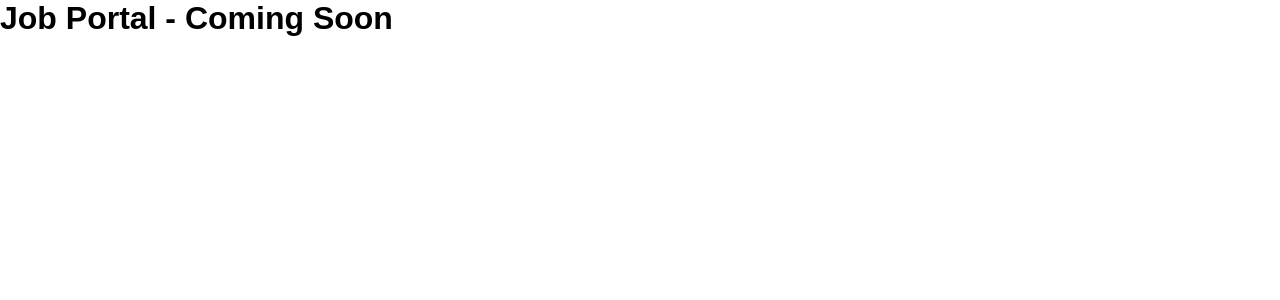
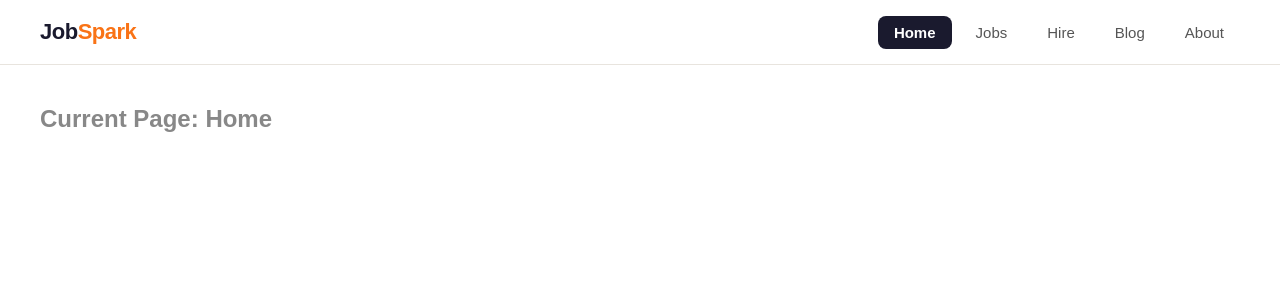
Before and after one commit to omsamurai/vacancy, a React (Create React App) app in the folder frontend/: page / in a window 1280 px wide. Shown: the top 300 px of the page. Built offline with nearby package versions, Linux system fonts and the light colour scheme.

Commit message:
added: navbar

```diff
--- a/frontend/src/App.js
+++ b/frontend/src/App.js
@@ -1,7 +1,21 @@
+import { useState } from "react";
+import Navbar from "./components/Navbar";
+
 function App() {
+
+  // This controls which page is currently shown
+  // We'll use this to render different pages later
+  const [page, setPage] = useState("Home");
+
   return (
     <div>
-      <h1>Job Portal - Coming Soon</h1>
+      {/* Navbar is always visible on every page */}
+      <Navbar page={page} setPage={setPage} />
+
+      {/* Temporary — just to confirm clicking nav works */}
+      <h2 style={{ padding: "40px", color: "#888" }}>
+        Current Page: {page}
+      </h2>
     </div>
   );
 }
--- /dev/null
+++ b/frontend/src/components/Navbar.js
@@ -0,0 +1,85 @@
+import { useState } from "react";
+
+// Navbar receives two props:
+// - page: the currently active page (e.g. "Home")
+// - setPage: function to change the active page
+function Navbar({ page, setPage }) {
+
+  // All the navigation links in order
+  const links = ["Home", "Jobs", "Hire", "Blog", "About"];
+
+  return (
+    <nav style={styles.nav}>
+
+      {/* LOGO — clicking it always goes back to Home */}
+      <div style={styles.logo} onClick={() => setPage("Home")}>
+        Job<span style={styles.logoHighlight}>Spark</span>
+      </div>
+
+      {/* NAV LINKS — loop through links array and render each */}
+      <ul style={styles.navList}>
+        {links.map(link => (
+          <li key={link}>
+            <button
+              style={styles.navBtn(page === link)}
+              onClick={() => setPage(link)}
+            >
+              {link}
+            </button>
+          </li>
+        ))}
+      </ul>
+
+    </nav>
+  );
+}
+
+// ─────────────────────────────────────────
+// STYLES
+// ─────────────────────────────────────────
+const styles = {
+  nav: {
+    display: "flex",
+    alignItems: "center",
+    justifyContent: "space-between",
+    padding: "0 40px",
+    height: "65px",
+    background: "#ffffff",
+    borderBottom: "1px solid #e8e4de",
+    position: "sticky",
+    top: 0,
+    zIndex: 100,
+  },
+  logo: {
+    fontSize: "22px",
+    fontWeight: 800,
+    color: "#1a1a2e",
+    cursor: "pointer",
+    letterSpacing: "-0.5px",
+  },
+  logoHighlight: {
+    color: "#f97316",
+  },
+  navList: {
+    display: "flex",
+    gap: "8px",
+    listStyle: "none",
+    margin: 0,
+    padding: 0,
+  },
+  // This is a function because the style changes based on
+  // whether this link is the active page or not
+  navBtn: (isActive) => ({
+    padding: "8px 16px",
+    borderRadius: "8px",
+    border: "none",
+    cursor: "pointer",
+    fontWeight: isActive ? 700 : 500,
+    fontSize: "15px",
+    background: isActive ? "#1a1a2e" : "transparent",
+    color: isActive ? "#ffffff" : "#555555",
+    transition: "all 0.2s",
+  }),
+};
+
+export default Navbar;
```
